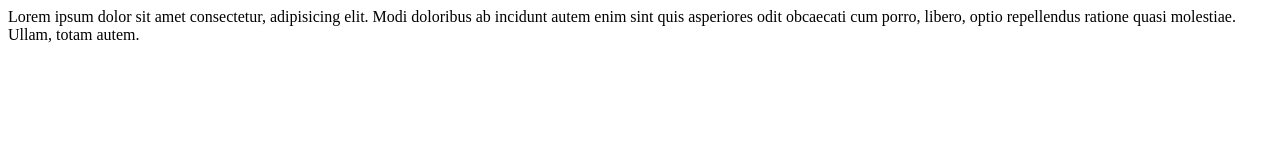
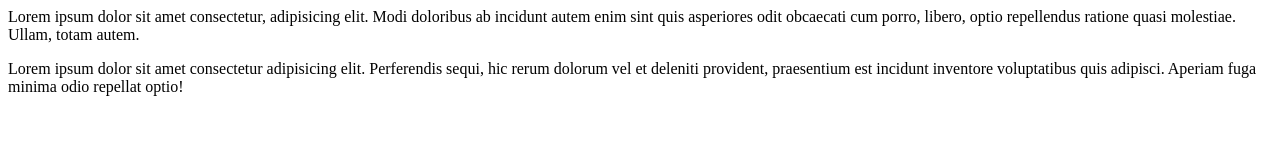
Before and after one commit to samiulislam07/localrepo, a plain HTML site: page index.html in a window 1280 px wide. Drawn offline with Linux system fonts and the light colour scheme.

Commit message:
Added new Feature

```diff
--- a/index.html
+++ b/index.html
@@ -1,3 +1,6 @@
 <p>
     Lorem ipsum dolor sit amet consectetur, adipisicing elit. Modi doloribus ab incidunt autem enim sint quis asperiores odit obcaecati cum porro, libero, optio repellendus ratione quasi molestiae. Ullam, totam autem.
 </p>
+<p>
+    Lorem ipsum dolor sit amet consectetur adipisicing elit. Perferendis sequi, hic rerum dolorum vel et deleniti provident, praesentium est incidunt inventore voluptatibus quis adipisci. Aperiam fuga minima odio repellat optio!
+</p>
```
